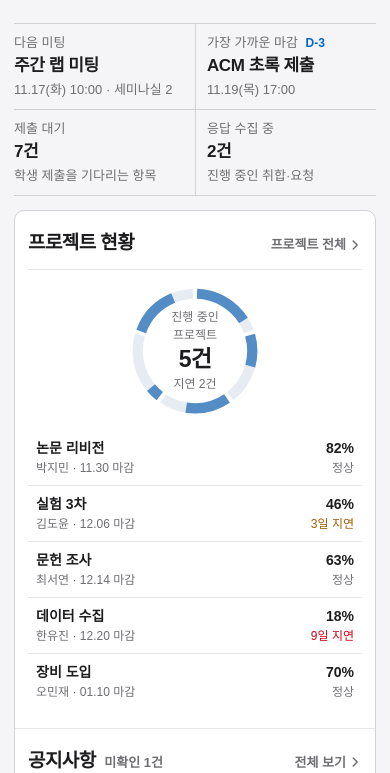
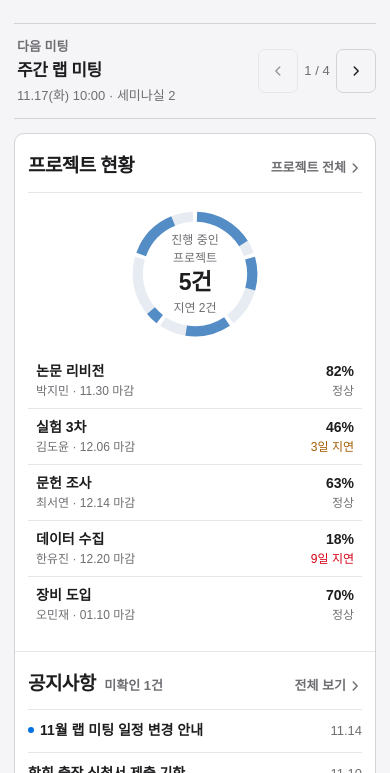
Before and after one commit to FromLAtoNY-wodhksqq/macs__, a plain HTML site: page index.html in a window 390 px wide. Shown: the part 71-844 px from the top of the page. Drawn offline with Linux system fonts and the light colour scheme; a web font is replaced by a local one.

Commit message:
Turn dashboard summaries into a manual carousel

```diff
--- a/index.html
+++ b/index.html
@@ -123,21 +123,6 @@ main { min-width: 0; overflow: auto; padding: 0 clamp(20px, 3.2vw, 52px) 48px; }
 .h1 { font-size: clamp(27px, 2.6vw, 36px); line-height: 1.2; font-weight: 750; letter-spacing: -.035em; }
 .masthead time { color: var(--dim); font-size: 13px; }
 
-.tiles {
-  display: grid;
-  grid-template-columns: repeat(4, minmax(0, 1fr));
-  margin-bottom: 22px;
-  padding: 12px 0;
-  border-block: 1px solid var(--line);
-}
-.tile { display: grid; align-content: start; gap: 3px; min-width: 0; padding: 4px 17px; }
-.tile:first-child { padding-left: 0; }
-.tile + .tile { border-left: 1px solid var(--line); }
-.tile:focus-visible { outline-offset: -2px; }
-.tile small { color: var(--dim); font-size: 13px; font-weight: 550; }
-.tile strong { font-size: clamp(17px, 1.55vw, 22px); line-height: 1.3; font-weight: 690; letter-spacing: -.025em; }
-.tile p { font-size: 13px; color: var(--dim); overflow-wrap: anywhere; }
-.tile em { font-size: 12px; color: var(--ot); font-style: normal; margin-left: 4px; white-space: nowrap; }
 
 .grid {
   display: grid;
@@ -160,10 +145,9 @@ main { min-width: 0; overflow: auto; padding: 0 clamp(20px, 3.2vw, 52px) 48px; }
 
 .todo, #bars, .list { margin-top: 12px; border-top: 1px solid var(--rule); }
 .rw, .td, .ev, .nt { min-width: 0; border-bottom: 1px solid var(--rule); }
-.rw, .td, .ev, .nt, .tile, .bell { transition: background-color .15s ease; }
+.rw, .td, .ev, .nt, .bell { transition: background-color .15s ease; }
 @media (hover:hover) and (pointer:fine) {
   .row-link:hover, .rw:hover, .td:hover, .bell:hover { background: var(--tint); }
-  .tile:hover strong { color: var(--ot); }
 }
 
 .td {
@@ -278,10 +262,6 @@ main { min-width: 0; overflow: auto; padding: 0 clamp(20px, 3.2vw, 52px) 48px; }
   .h1 { font-size: 24px; }
   .masthead time { font-size: 12px; }
   .rt { gap: 10px; }
-  .tiles { grid-template-columns: repeat(2, minmax(0, 1fr)); padding: 0; margin-bottom: 14px; }
-  .tile { padding: 9px 11px; }
-  .tile:nth-child(odd) { border-left: 0; padding-left: 0; }
-  .tile:nth-child(n + 3) { border-top: 1px solid var(--line); }
   .card { padding-inline: 13px; }
   .td { grid-template-columns: 17px 36px minmax(0, 1fr); gap: 6px; }
   .td .tag { grid-column: 3; }
@@ -392,6 +372,70 @@ main { min-width: 0; overflow: auto; padding: 0 clamp(20px, 3.2vw, 52px) 48px; }
   .project-view { grid-template-columns: minmax(0, 1fr); gap: 4px; }
   .project-ring { max-width: 150px; }
 }
+.summary-carousel {
+  display: grid;
+  grid-template-columns: minmax(0, 1fr) auto;
+  gap: 12px;
+  align-items: center;
+  padding: 10px 0;
+  margin-bottom: 22px;
+  border-block: 1px solid var(--line);
+}
+.summary-track {
+  display: flex;
+  min-width: 0;
+  overflow-x: auto;
+  scroll-snap-type: x mandatory;
+  scrollbar-width: none;
+  overscroll-behavior-x: contain;
+}
+.summary-track::-webkit-scrollbar { display: none; }
+.summary-slide {
+  flex: 0 0 100%;
+  min-width: 0;
+  display: grid;
+  grid-template-columns: minmax(0, 1fr) auto;
+  align-content: center;
+  align-items: center;
+  gap: 2px 16px;
+  padding: 3px 8px;
+  scroll-snap-align: start;
+  scroll-snap-stop: always;
+}
+.summary-slide small {
+  grid-column: 1 / -1;
+  color: var(--dim);
+  font-size: 13px;
+  font-weight: 600;
+}
+.summary-slide strong {
+  font-size: clamp(17px, 1.55vw, 22px);
+  font-weight: 690;
+  letter-spacing: -.025em;
+}
+.summary-slide p { color: var(--dim); font-size: 13px; overflow-wrap: anywhere; }
+.summary-slide em { color: var(--ot); font-style: normal; margin-left: 4px; }
+.summary-controls { display: flex; align-items: center; gap: 6px; }
+.summary-controls output { min-width: 32px; text-align: center; color: var(--dim); font-size: 13px; }
+.summary-controls button {
+  display: grid;
+  place-items: center;
+  min-width: 36px;
+  min-height: 36px;
+  background: var(--panel);
+  border: 1px solid var(--line);
+  border-radius: 7px;
+  cursor: pointer;
+}
+.summary-controls button:hover:not([aria-disabled="true"]) { background: var(--hov); }
+.summary-controls button[aria-disabled="true"] { opacity: .42; cursor: default; }
+.summary-controls button:first-child .ic { transform: rotate(180deg); }
+@media (max-width: 640px) {
+  .summary-carousel { gap: 6px; margin-bottom: 14px; }
+  .summary-slide { grid-template-columns: minmax(0, 1fr); padding-inline: 3px; }
+  .summary-controls { gap: 3px; }
+  .summary-controls button { min-width: 40px; min-height: 44px; }
+}
 </style>
 
 <svg width=0 height=0 style="position:absolute" aria-hidden=true><defs>
@@ -418,11 +462,18 @@ main { min-width: 0; overflow: auto; padding: 0 clamp(20px, 3.2vw, 52px) 48px; }
       </div>
     </header>
 
-    <section class="tiles" aria-label="주요 현황">
-      <a class="tile" href="#"><small>다음 미팅</small><strong>주간 랩 미팅</strong><p><time datetime="2026-11-17T10:00">11.17(화) 10:00</time> · 세미나실 2</p></a>
-      <a class="tile" href="#"><small>가장 가까운 마감 <em>D-3</em></small><strong>ACM 초록 제출</strong><p><time datetime="2026-11-19T17:00">11.19(목) 17:00</time></p></a>
-      <a class="tile" href="#"><small>제출 대기</small><strong>7건</strong><p>학생 제출을 기다리는 항목</p></a>
-      <a class="tile" href="#"><small>응답 수집 중</small><strong>2건</strong><p>진행 중인 취합·요청</p></a>
+    <section class="summary-carousel" aria-label="주요 현황" aria-roledescription="슬라이드 모음">
+      <div class="summary-track" id="summary-track" tabindex="0" aria-label="주요 현황, 좌우 화살표로 넘기기">
+        <article class="summary-slide" role="group" aria-roledescription="슬라이드" aria-label="1 / 4"><small>다음 미팅</small><strong>주간 랩 미팅</strong><p><time datetime="2026-11-17T10:00">11.17(화) 10:00</time> · 세미나실 2</p></article>
+        <article class="summary-slide" role="group" aria-roledescription="슬라이드" aria-label="2 / 4"><small>가장 가까운 마감 <em>D-3</em></small><strong>ACM 초록 제출</strong><p><time datetime="2026-11-19T17:00">11.19(목) 17:00</time></p></article>
+        <article class="summary-slide" role="group" aria-roledescription="슬라이드" aria-label="3 / 4"><small>제출 대기</small><strong>7건</strong><p>학생 제출을 기다리는 항목</p></article>
+        <article class="summary-slide" role="group" aria-roledescription="슬라이드" aria-label="4 / 4"><small>응답 수집 중</small><strong>2건</strong><p>진행 중인 취합·요청</p></article>
+      </div>
+      <div class="summary-controls">
+        <button type="button" id="summary-prev" aria-label="이전 현황" aria-controls="summary-track" aria-disabled="true"><svg class="ic" aria-hidden="true"><use href="#i-chev"/></svg></button>
+        <output id="summary-position" aria-label="슬라이드 위치">1 / 4</output>
+        <button type="button" id="summary-next" aria-label="다음 현황" aria-controls="summary-track" aria-disabled="false"><svg class="ic" aria-hidden="true"><use href="#i-chev"/></svg></button>
+      </div>
     </section>
 
     <div class="grid">
@@ -496,6 +547,51 @@ main { min-width: 0; overflow: auto; padding: 0 clamp(20px, 3.2vw, 52px) 48px; }
 <div class=scrim id=scrim></div>
 <dialog class=big id=big aria-label="캘린더"><div class=bg><div class=bl id=bl></div><div class=br id=br></div></div></dialog>
 <script>
+const summaryTrack = document.getElementById('summary-track');
+const summaryPrev = document.getElementById('summary-prev');
+const summaryNext = document.getElementById('summary-next');
+const summaryPosition = document.getElementById('summary-position');
+const summaryCount = summaryTrack.children.length;
+let summaryIndex = 0;
+let summaryWidth = summaryTrack.clientWidth;
+
+function syncSummaryIndex() {
+  if (summaryTrack.clientWidth !== summaryWidth) return;
+  const index = Math.round(summaryTrack.scrollLeft / summaryWidth);
+  if (index === summaryIndex) return;
+
+  summaryIndex = index;
+  summaryPrev.setAttribute('aria-disabled', String(index === 0));
+  summaryNext.setAttribute('aria-disabled', String(index === summaryCount - 1));
+  summaryPosition.value = (index + 1) + ' / ' + summaryCount;
+}
+
+function showSummary(index) {
+  const destination = Math.max(0, Math.min(index, summaryCount - 1));
+  if (destination === summaryIndex) return;
+  summaryTrack.scrollTo({
+    left: destination * summaryTrack.clientWidth,
+    behavior: matchMedia('(prefers-reduced-motion: reduce)').matches ? 'instant' : 'smooth'
+  });
+}
+
+new ResizeObserver(() => {
+  const width = summaryTrack.clientWidth;
+  if (width === summaryWidth) return;
+  summaryWidth = width;
+  summaryTrack.scrollTo({ left: summaryIndex * width, behavior: 'instant' });
+}).observe(summaryTrack);
+
+summaryTrack.addEventListener('scroll', syncSummaryIndex, { passive: true });
+summaryPrev.addEventListener('click', () => showSummary(summaryIndex - 1));
+summaryNext.addEventListener('click', () => showSummary(summaryIndex + 1));
+summaryTrack.closest('.summary-carousel').addEventListener('keydown', event => {
+  if (event.altKey || event.ctrlKey || event.metaKey) return;
+  if (event.key !== 'ArrowLeft' && event.key !== 'ArrowRight') return;
+  event.preventDefault();
+  showSummary(summaryIndex + (event.key === 'ArrowRight' ? 1 : -1));
+});
+
 const NAV=[["연구실 홈"],["내가 할 일"],["연구·업무","프로젝트","업무","취합·요청","논문·투고","연구 기록"],["미팅·일정","미팅","캘린더","간트차트"],["소통","공지사항","개인 대화","질문·피드백","회의"],["연구실 운영","자료실","학생별 현황","인건비 관리","구성원·승인"]];
 const nav=document.getElementById('nav');let n=0;
 NAV.forEach((g,k)=>{if(g.length==1){nav.insertAdjacentHTML('beforeend',`<a href="#"${k==0?' class=on aria-current=page':''}><b>${String(n++).padStart(2,'0')}</b>${g[0]}</a>`)}else{nav.insertAdjacentHTML('beforeend',`<div class=gh>${g[0]}</div>`);g.slice(1).forEach(s=>nav.insertAdjacentHTML('beforeend',`<a href="#" class=s>${s}</a>`))}});
```
